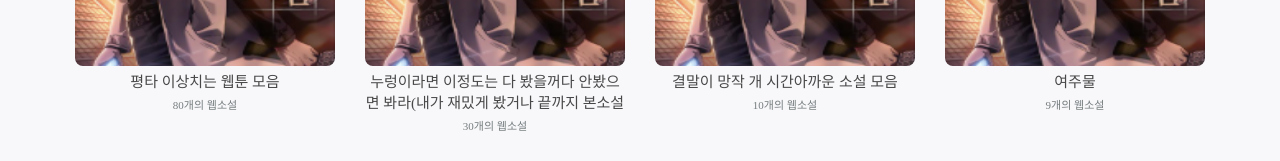
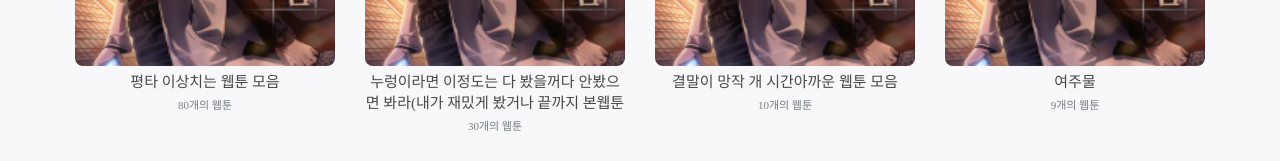
Before and after one commit to zermzerm/wtn, a Next.js app: page /collection in a window 1280 px wide. Shown: the part 500-661 px from the top of the page. Built offline with nearby package versions, Linux system fonts and the light colour scheme.

Commit message:
글자 수정

```diff
--- a/src/components/common/CollectionCard.tsx
+++ b/src/components/common/CollectionCard.tsx
@@ -25,7 +25,7 @@ export default function CollectionCard({data}: CollectionCardProps) {
       </div>
       <CollectionContent>
         <Title>{data.title}</Title>
-        <Cnt>{data.cnt}개의 웹소설</Cnt>
+        <Cnt>{data.cnt}개의 웹툰</Cnt>
       </CollectionContent>
     </Link>
   );
--- a/src/lib/dummyData.tsx
+++ b/src/lib/dummyData.tsx
@@ -119,13 +119,13 @@ export const collectionData = [
   {
     id: 2,
     img: "/images/전지적독자시점.png",
-    title: "누렁이라면 이정도는 다 봤을꺼다 안봤으면 봐라(내가 재밌게 봤거나 끝까지 본소설",
+    title: "누렁이라면 이정도는 다 봤을꺼다 안봤으면 봐라(내가 재밌게 봤거나 끝까지 본웹툰",
     cnt: 30,
   },
   {
     id: 3,
     img: "/images/전지적독자시점.png",
-    title: "결말이 망작 개 시간아까운 소설 모음",
+    title: "결말이 망작 개 시간아까운 웹툰 모음",
     cnt: 10,
   },
   {
@@ -150,7 +150,7 @@ export const collectionDetails = [
     good: 43,
     commentCnt: 6,
     description:
-      "추천하는 작품만 등록.\n\n되도록 읽으면서 걸리는게 적은 어느정도 이상 재미있는 소설을 올리려고 합니다.\n\n제가 다 못 읽은 소설은 나중에 제거될 수도 있습니다\n\n가끔 추가합니다.\n",
+      "추천하는 작품만 등록.\n\n되도록 읽으면서 걸리는게 적은 어느정도 이상 재미있는 웹툰을 올리려고 합니다.\n\n제가 다 못 읽은 웹툰은 나중에 제거될 수도 있습니다\n\n가끔 추가합니다.\n",
     cnt: 80,
   },
 ];
```
